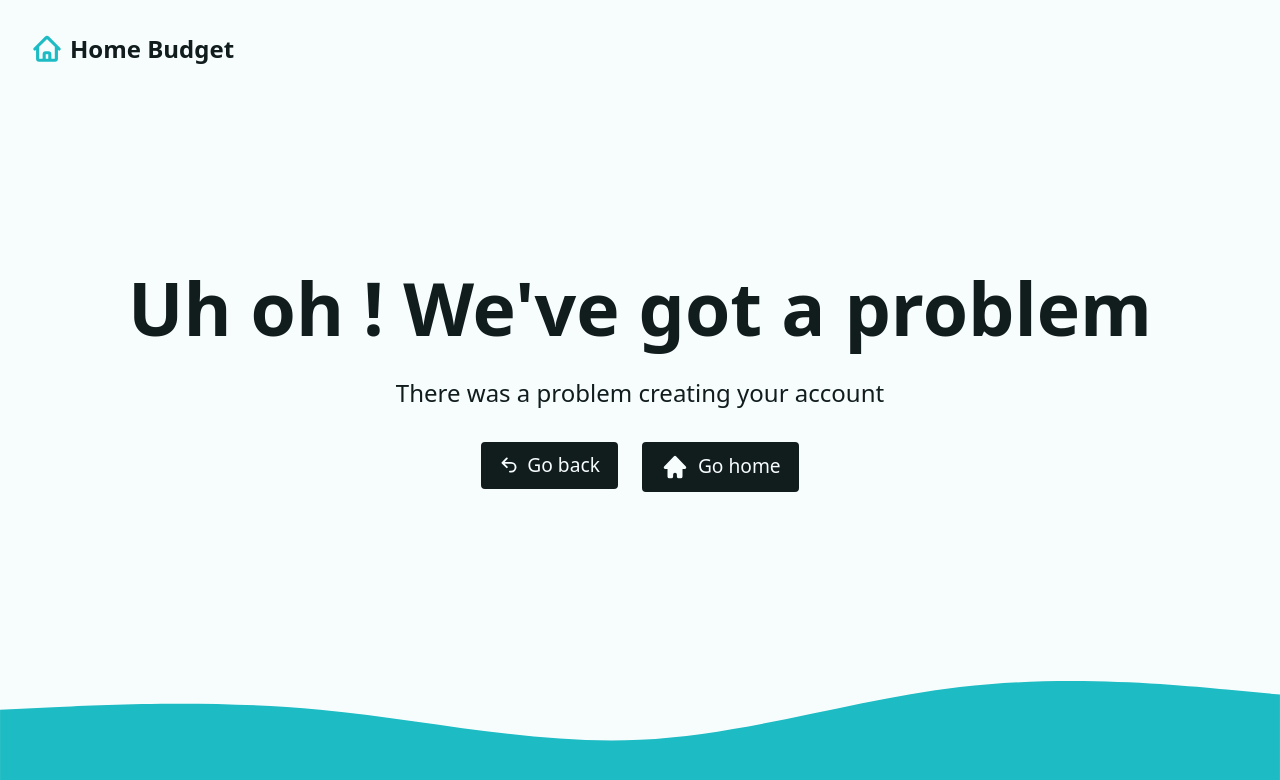
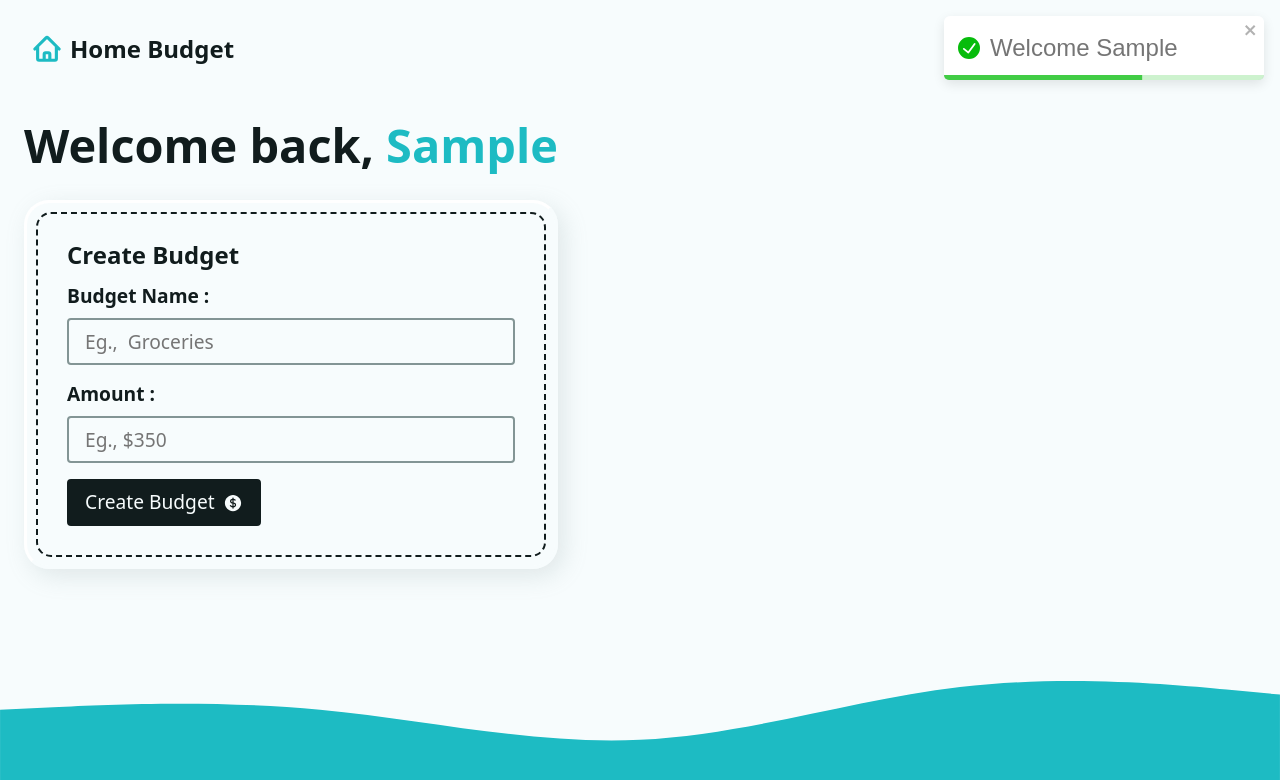
Before and after one commit to Louis2324/budget-app, a React (Vite) app: page / in a window 1280 px wide. Both pictures are taken after typing "Sample" into the empty fields and a click on the button "Create Account". Shown: the top 780 px of the page. Built offline with nearby package versions, Linux system fonts and the light colour scheme.

Commit message:
Added proper handling and multiple form submission for budget creation

```diff
--- /dev/null
+++ b/src/components/AddBudgetForm.jsx
@@ -0,0 +1,41 @@
+import { CurrencyDollarIcon } from "@heroicons/react/24/solid";
+import { Form } from "react-router-dom";
+
+const AddBudgetForm = () => {
+  return (
+    <div className="form-wrapper">
+      <h3 className="h3">Create Budget</h3>
+      <Form method="POST" className="grid-sm">
+        <div className="grid-xs">
+          <label htmlFor="newBudget"> Budget Name : </label>
+          <input
+            type="text"
+            name="newBudget"
+            id="newBudget"
+            placeholder="Eg.,  Groceries"
+            required
+          />
+        </div>
+        <div className="grid-xs">
+          <label htmlFor="newBudgetAmount"> Amount : </label>
+          <input
+            type="number"
+            name="newBudgetAmount"
+            id="newBudgetAmount"
+            placeholder="Eg., $350"
+            step="0.01"
+            inputMode="decimal"
+            required
+          />
+        </div>
+        <input type="hidden" name="_action" value="createBudget" />
+        <button type="submit" className="btn btn--dark">
+          <span>Create Budget</span>
+          <CurrencyDollarIcon width={20} />
+        </button>
+      </Form>
+    </div>
+  );
+};
+
+export default AddBudgetForm;
--- a/src/components/Intro.jsx
+++ b/src/components/Intro.jsx
@@ -23,6 +23,8 @@
             autoComplete="given-name"
           />
 
+          <input type="hidden" name = "_action" value ="newUser" />
+
           <button type="submit" className="btn btn--dark">
             <span>Create Account</span>
             <UserPlusIcon height={20} />
--- a/src/helpers.js
+++ b/src/helpers.js
@@ -6,3 +6,23 @@
 export const deleteItem = ({ key }) => {
   return localStorage.removeItem(key);
 };
+
+const generateRandomColor = () => {
+  const existingBudgetsLength = fetchData("budgets")?.length ?? 0;
+  return `${existingBudgetsLength * 34} 65% 50%`;
+};
+export const createBudget = ({ name, amount }) => {
+  const newItem = {
+    id: crypto.randomUUID(),
+    name,
+    amount: +amount,
+    createdAt: Date.now(),
+    color: generateRandomColor(),
+  };
+
+  const existingBudgets = fetchData("budgets") ?? [];
+  return localStorage.setItem(
+    "budgets",
+    JSON.stringify([...existingBudgets, newItem])
+  );
+};
--- a/src/pages/Dashboard.jsx
+++ b/src/pages/Dashboard.jsx
@@ -1,31 +1,67 @@
 //helper function
 import { useLoaderData } from "react-router-dom";
-import { fetchData } from "../helpers";
+import { createBudget, fetchData } from "../helpers";
 import Intro from "../components/Intro";
 import { toast } from "react-toastify";
+import AddBudgetForm from "../components/AddBudgetForm";
 
 // loader function
 export function DashboardLoader() {
   const userName = fetchData("userName");
-  return { userName };
+  const budgets = fetchData("budgets");
+  return { userName, budgets };
 }
 
 //form action function
 export async function dashboardAction({ request }) {
   const data = await request.formData();
-  try {
-    throw new Error("There was a problem creating your account");
-    const formData = Object.fromEntries(data);
-    localStorage.setItem("userName", JSON.stringify(formData.userName));
-    toast.success(`Welcome ${formData.userName}`);
-  } catch (err) {
-    throw new Error("There was a problem creating your account");
+  const { _action, ...values } = Object.fromEntries(data);
+
+  if (_action === "newUser") {
+    try {
+      localStorage.setItem("userName", JSON.stringify(values.userName));
+      toast.success(`Welcome ${values.userName}`);
+    } catch (err) {
+      throw new Error("There was a problem creating your account");
+    }
+  }
+
+  if (_action === "createBudget") {
+    try {
+      createBudget({
+        name: values.newBudget,
+        amount: values.newBudgetAmount,
+      });
+      return toast.success("budget created");
+    } catch (error) {
+      throw new Error("There was a problem creating your budget");
+    }
   }
 }
 
 const Dashboard = () => {
-  const { userName } = useLoaderData();
-  return <div>{userName ? <p>{userName}</p> : <Intro />}</div>;
+  const { userName, budgets } = useLoaderData();
+  return (
+    <div>
+      {userName ? (
+        <div className="dashboard">
+          <h2>
+            Welcome back, <span className="accent">{userName}</span>
+          </h2>
+          <div className="grid-sm">
+            {/* {{budgets ? () : ()}} */}
+            <div className="grid-lg">
+              <div className="flex-lg">
+                <AddBudgetForm />
+              </div>
+            </div>
+          </div>
+        </div>
+      ) : (
+        <Intro />
+      )}
+    </div>
+  );
 };
 
 export default Dashboard;
--- a/src/pages/Error.jsx
+++ b/src/pages/Error.jsx
@@ -1,15 +1,16 @@
-import { Link, useRouteError } from "react-router-dom";
+import { Link, useNavigate, useRouteError } from "react-router-dom";
 import { HomeIcon, ArrowUturnLeftIcon } from "@heroicons/react/16/solid";
 
 const Error = () => {
   const error = useRouteError();
+  const navigate = useNavigate();
 
   return (
     <div className="error">
       <h1>Uh oh ! We've got a problem</h1>
       <p>{error.message || error.statusText} </p>
       <div className="flex-md">
-        <button className="btn btn--dark">
+        <button className="btn btn--dark" onClick={()=>{navigate(-1)}}>
           <ArrowUturnLeftIcon width={20} />
           <span>Go back</span>
         </button>
```
